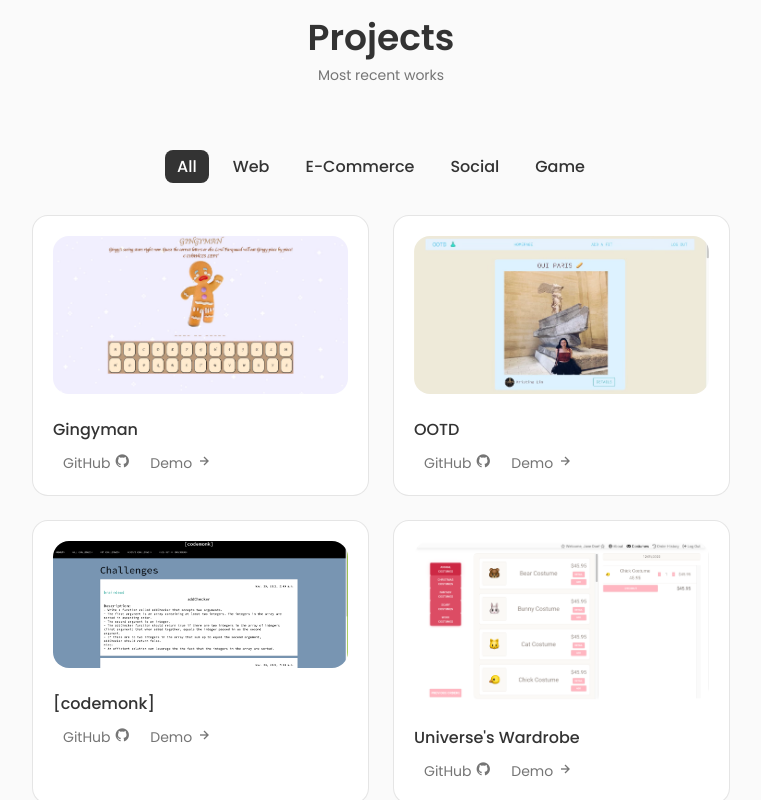
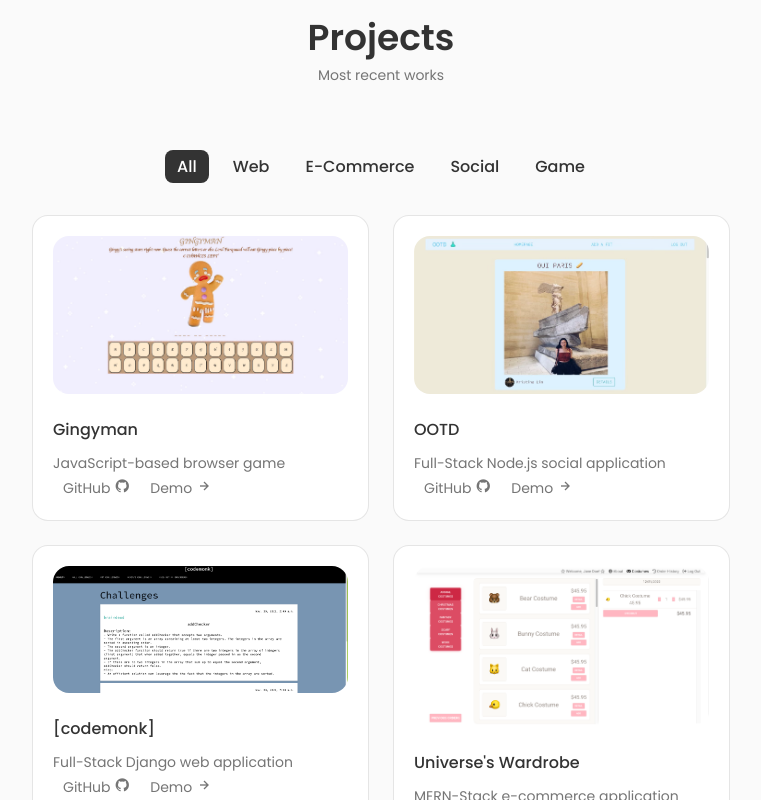
Before and after one commit to kristina-lim/kristina-lim.github.io, a React (Create React App) app: page / in a window 1280 px wide. Shown: the part 2000-2800 px from the top of the page, without its empty margins (259-1020 px from the left). Built offline with nearby package versions, Linux system fonts and the light colour scheme.

Commit message:
Add description and edit css

```diff
--- a/src/components/Project/Project.css
+++ b/src/components/Project/Project.css
@@ -42,6 +42,10 @@
   font-size: var(--normal-font-size);
   font-weight: var(--font-medium);
   margin-bottom: var(--mb-0-5);
+}
+
+.project_subtitle {
+  font-size: var(--small-font-size);
 }
 
 .project_button {
--- a/src/components/ProjectCard/ProjectCard.jsx
+++ b/src/components/ProjectCard/ProjectCard.jsx
@@ -5,6 +5,8 @@ export default function ProjectCard({item}) {
     <div className="project_card" key={item.id}>
       <img src={item.image} alt="" className="project_img" />
       <h3 className="project_title">{item.title}</h3>
+      <span className="project_subtitle">{item.content}</span>
+      <br></br>
       <a href={item.github} target="_blank" className="project_button">
         GitHub <i class='bx bxl-github project_button-icon' />
       </a>
--- a/src/components/ProjectData/ProjectData.jsx
+++ b/src/components/ProjectData/ProjectData.jsx
@@ -8,6 +8,7 @@ export const projectsData = [
     id: 1,
     image: Project1,
     title: 'Gingyman',
+    content: 'JavaScript-based browser game',
     category: 'game',
     github: 'https://github.com/kristina-lim/Gingyman',
     demo: 'https://kristina-lim.github.io/Gingyman/'
@@ -16,6 +17,7 @@ export const projectsData = [
     id: 2,
     image: Project2,
     title: 'OOTD',
+    content: 'Full-Stack Node.js social application',
     category: 'social',
     github: 'https://github.com/kristina-lim/ootd',
     demo: 'https://ootd-fit-of-the-day.herokuapp.com/'
@@ -24,6 +26,7 @@ export const projectsData = [
     id: 3,
     image: Project3,
     title: '[codemonk]',
+    content: 'Full-Stack Django web application',
     category: 'web',
     github: 'https://github.com/kristina-lim/-codemonk-',
     demo: 'http://codemonk-wars.herokuapp.com/'
@@ -32,6 +35,7 @@ export const projectsData = [
     id: 4,
     image: Project4,
     title: "Universe's Wardrobe",
+    content: 'MERN-Stack e-commerce application',
     category: 'e-commerce',
     github: 'https://github.com/kristina-lim/mern-e-commerce',
     demo: 'http://universe-wardrobe.herokuapp.com/'
```
